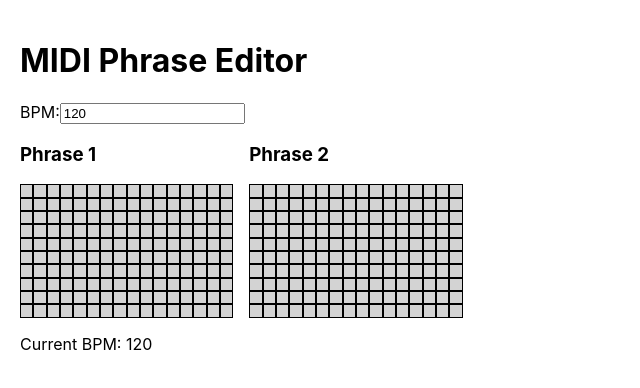
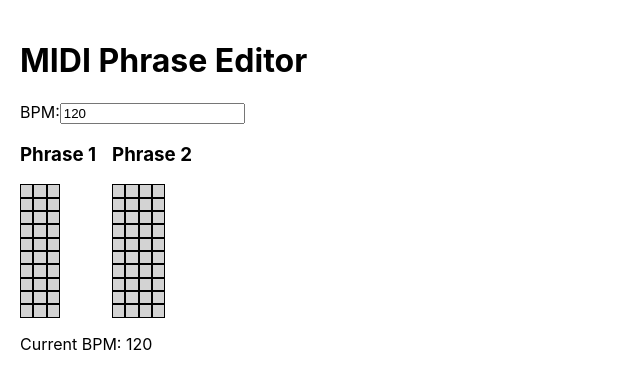
Before and after one commit to leegee/midi-phase-ui-experiment, a React (Create React App) app: page / in a window 1280 px wide. Shown: the top 388 px of the page, without its empty margins (0-640 px from the left). Built offline with nearby package versions, Linux system fonts and the light colour scheme.

Commit message:
Variable grid sizes

```diff
--- a/src/components/GridInput.tsx
+++ b/src/components/GridInput.tsx
@@ -3,7 +3,6 @@ import React, { useState, useEffect } from 'react';
 import useMusicStore, { GridNote, Phrase } from '../store'; // Ensure Phrase is imported
 
 const GRID_HEIGHT = 10; // Number of rows for MIDI pitches (e.g., 0-127)
-const GRID_WIDTH = 16;  // Number of columns for beats (e.g., 0-15)
 const CELL_PT = 10;
 
 interface GridInputProps {
@@ -25,13 +24,13 @@ const GridInput: React.FC<GridInputProps> = ({ gridIndex }) => {
 
     // Local state to manage notes on the grid
     const [gridNotes, setGridNotes] = useState<boolean[][]>(
-        Array(GRID_HEIGHT).fill(null).map(() => Array(GRID_WIDTH).fill(false))
+        Array(GRID_HEIGHT).fill(null).map(() => Array(phrase ? phrase.numColumns : 0).fill(false)) // Use phrase.numColumns for correct initialization
     );
 
     // Sync gridNotes with the phrase's notes when the phrase changes
     useEffect(() => {
         if (phrase) {
-            const newGridNotes = Array(GRID_HEIGHT).fill(null).map(() => Array(GRID_WIDTH).fill(false));
+            const newGridNotes = Array(GRID_HEIGHT).fill(null).map(() => Array(phrase.numColumns).fill(false));
             phrase.notes.forEach(note => {
                 newGridNotes[note.pitch][note.startTime] = true; // Mark the note's position as active
             });
@@ -51,17 +50,23 @@ const GridInput: React.FC<GridInputProps> = ({ gridIndex }) => {
                 row.map((isActive, beatIndex) => (isActive ? { pitch: pitchIndex, startTime: beatIndex } : null)).filter(Boolean) as GridNote[]
             );
 
-            setPhrase(gridIndex, { notes: newNotes });
+            // Ensure numColumns is included in the updated phrase
+            const updatedPhrase: Phrase = {
+                notes: newNotes,
+                numColumns: phrase.numColumns, // Maintain the existing numColumns value
+            };
+
+            setPhrase(gridIndex, updatedPhrase);
         }
     };
 
     return (
         <div>
             <h3>Phrase {gridIndex + 1}</h3>
-            <div style={{ display: 'grid', gridTemplateColumns: `repeat(${GRID_WIDTH}, ${CELL_PT}pt)` }}>
+            <div style={{ display: 'grid', gridTemplateColumns: `repeat(${phrase ? phrase.numColumns : 0}, ${CELL_PT}pt)` }}>
                 {Array.from({ length: GRID_HEIGHT }).map((_, pitch) => (
                     // Directly mapping the pitches to grid cells
-                    Array.from({ length: GRID_WIDTH }).map((_, beat) => (
+                    Array.from({ length: phrase ? phrase.numColumns : 0 }).map((_, beat) => (
                         <div
                             key={`${pitch}-${beat}`}
                             onClick={() => toggleNote(pitch, beat)}
--- a/src/store.ts
+++ b/src/store.ts
@@ -9,24 +9,38 @@ export interface GridNote {
 
 export interface Phrase {
     notes: GridNote[];
+    numColumns: number;
 }
 
 interface MusicState {
     bpm: number;
     setBPM: (newBPM: number) => void;
     phrases: Phrase[];
-    setPhrase: (index: number, phrase: Phrase) => void;
+    setNumColumns: (gridIndex: number, numColumns: number) => void;
+    setPhrase: (gridIndex: number, phrase: Phrase) => void; // Specify that phrase is of type Phrase
 }
 
 // Create the store
 const useMusicStore = create<MusicState>((set) => ({
     bpm: 120,
-    setBPM: (newBPM) => set({ bpm: newBPM }),
-    phrases: [{ notes: [] }], // Initialize with one empty phrase
-    setPhrase: (index, phrase) =>
+    setBPM: (newBPM: number) => set({ bpm: newBPM }), // Type for newBPM
+    phrases: [
+        { notes: [], numColumns: 3 },
+        { notes: [], numColumns: 4 },
+    ],
+    setNumColumns: (gridIndex: number, numColumns: number) =>
         set((state) => {
             const newPhrases = [...state.phrases];
-            newPhrases[index] = phrase;
+            newPhrases[gridIndex] = {
+                ...newPhrases[gridIndex],
+                numColumns,
+            };
+            return { phrases: newPhrases };
+        }),
+    setPhrase: (gridIndex: number, phrase: Phrase) =>
+        set((state) => {
+            const newPhrases = [...state.phrases];
+            newPhrases[gridIndex] = phrase;
             return { phrases: newPhrases };
         }),
 }));
```
Also changed, not shown: src/components/ColumnSettings.tsx (added, +32 -0 lines).
